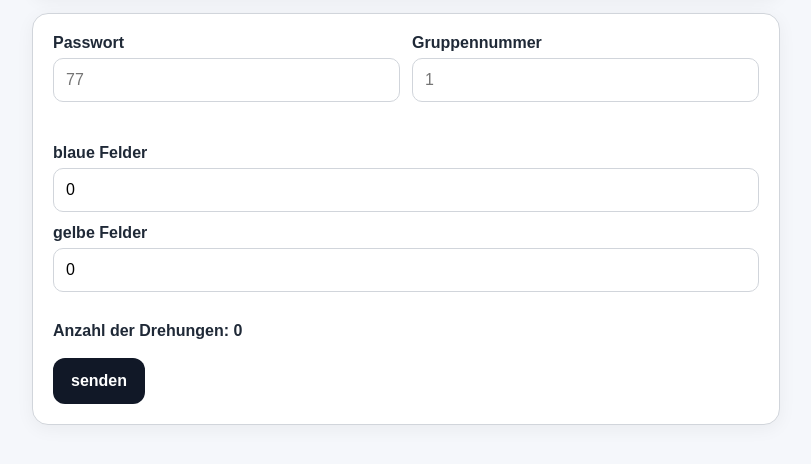
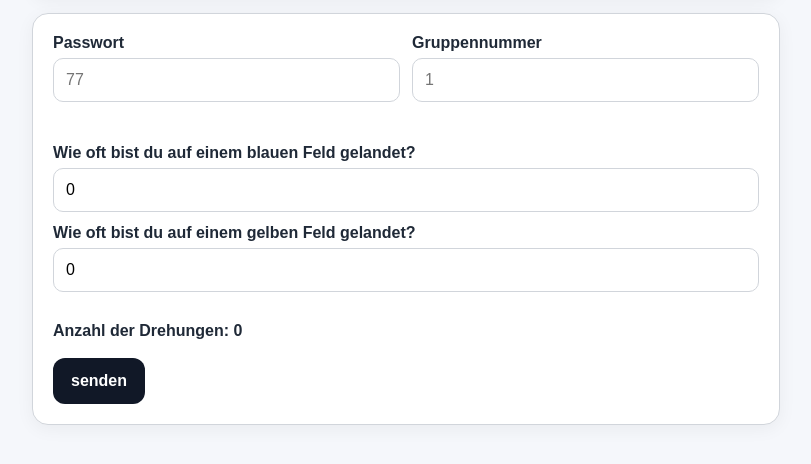
Before and after one commit to FrauAuer/Wahrscheinlichkeit-Stunde-7, a plain HTML site: page index.html in a window 1280 px wide. Shown: the part 170-634 px from the top of the page, without its empty margins (234-1045 px from the left). Drawn offline with Linux system fonts and the light colour scheme.

Commit message:
index.html

```diff
--- a/index.html
+++ b/index.html
@@ -134,11 +134,11 @@
 
       <div class="dice-grid">
         <div>
-          <label for="n1">blaue Felder</label>
+          <label for="n1">Wie oft bist du auf einem blauen Feld gelandet?</label>
           <input id="n1" type="number" min="0" step="1" value="0" />
         </div>
         <div>
-          <label for="n2">gelbe Felder</label>
+          <label for="n2">Wie oft bist du auf einem gelben Feld gelandet?</label>
           <input id="n2" type="number" min="0" step="1" value="0" />
         </div>
       </div>
```
